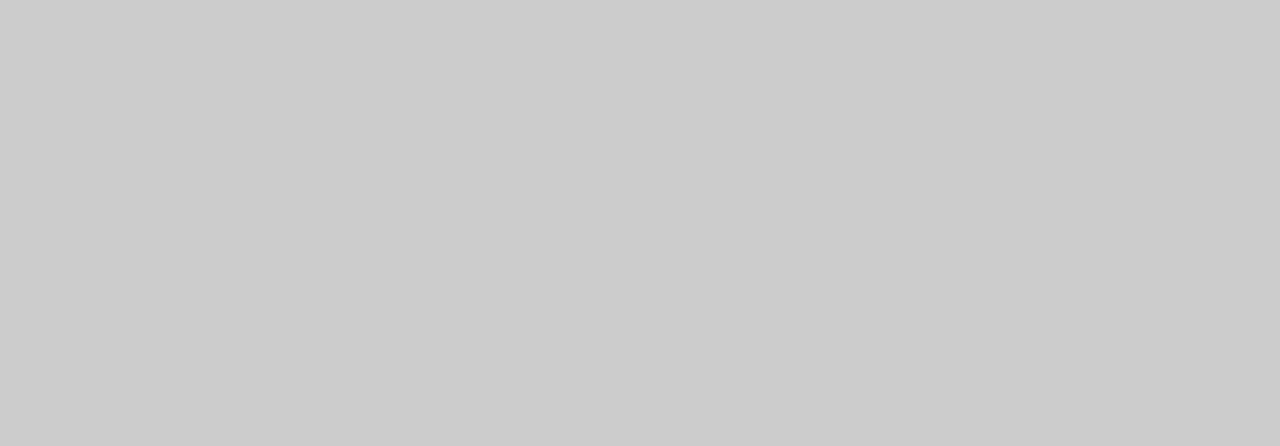
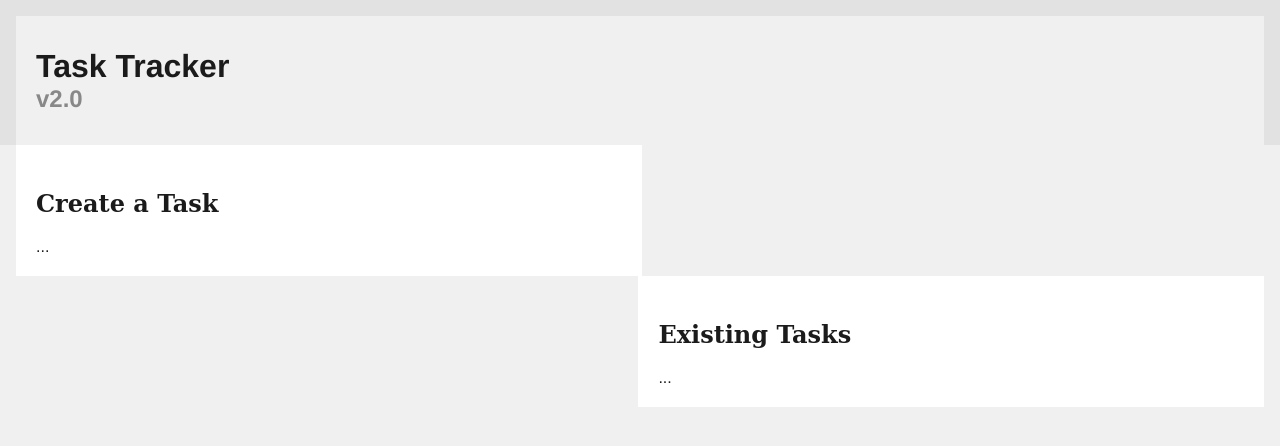
Before and after one commit to jbenner-radham/task-tracker-v2.0, a plain HTML site: page index.html in a window 1280 px wide. Drawn offline with Linux system fonts and the light colour scheme.

Commit message:
Initial layout structure.

```diff
--- a/index.html
+++ b/index.html
@@ -19,5 +19,22 @@
             {"name": "Test Task #7", "date": "12/07/2012", "assigned": "John Doe" }
         ]
     </script>
+
+    <div id="container">
+      <header>
+        <h1>Task Tracker</h1>
+        <h2>v2.0</h2>
+      </header>
+
+      <div id="left-pane">
+        <h2>Create a Task</h2>
+        ...
+      </div>
+
+      <div id="right-pane">
+        <h2>Existing Tasks</h2>
+        ...
+      </div>
+    </div> <!-- #container -->
   </body>
 </html>
--- a/main.css
+++ b/main.css
@@ -1,5 +1,55 @@
 body {
     margin: 0;
     padding: 0;
-    background-color: #ccc;
+    height: 100%;
+    width: 100%;
+    color: #1b1b1b;
+    background-color: #f0f0f0;
+    /* Helvetica-based sans-serif stack */
+    font-family: Helvetica Neue, Helvetica, Arial, sans-serif;
 }
+
+header {
+    padding: 1.25rem;
+    padding-top: 2rem;
+    padding-bottom: 2rem;
+
+    border-top: 1rem solid #e2e2e2;
+    border-left: 1rem solid #e2e2e2;
+    border-right: 1rem solid #e2e2e2;
+}
+
+header > h1,
+header > h2 {
+    margin: 0;
+}
+
+header > h2 {
+    color: #888;
+}
+
+#left-pane,
+#right-pane {
+    padding: 1.25rem;
+    padding-top: 1.5rem;
+    background-color: #fff;
+    width: 45.75%;
+}
+
+#left-pane > h2,
+#right-pane > h2 {
+/* Modern Georgia-based serif stack */
+font-family: Constantia, "Lucida Bright", Lucidabright, "Lucida Serif", Lucida, "DejaVu Serif", "Bitstream Vera Serif", "Liberation Serif", Georgia, serif;
+}
+
+#left-pane {
+    float: left;
+
+    border-left: 1rem solid #f0f0f0;
+}
+
+#right-pane {
+    float: right;
+
+    border-right: 1rem solid #f0f0f0;
+}
```
